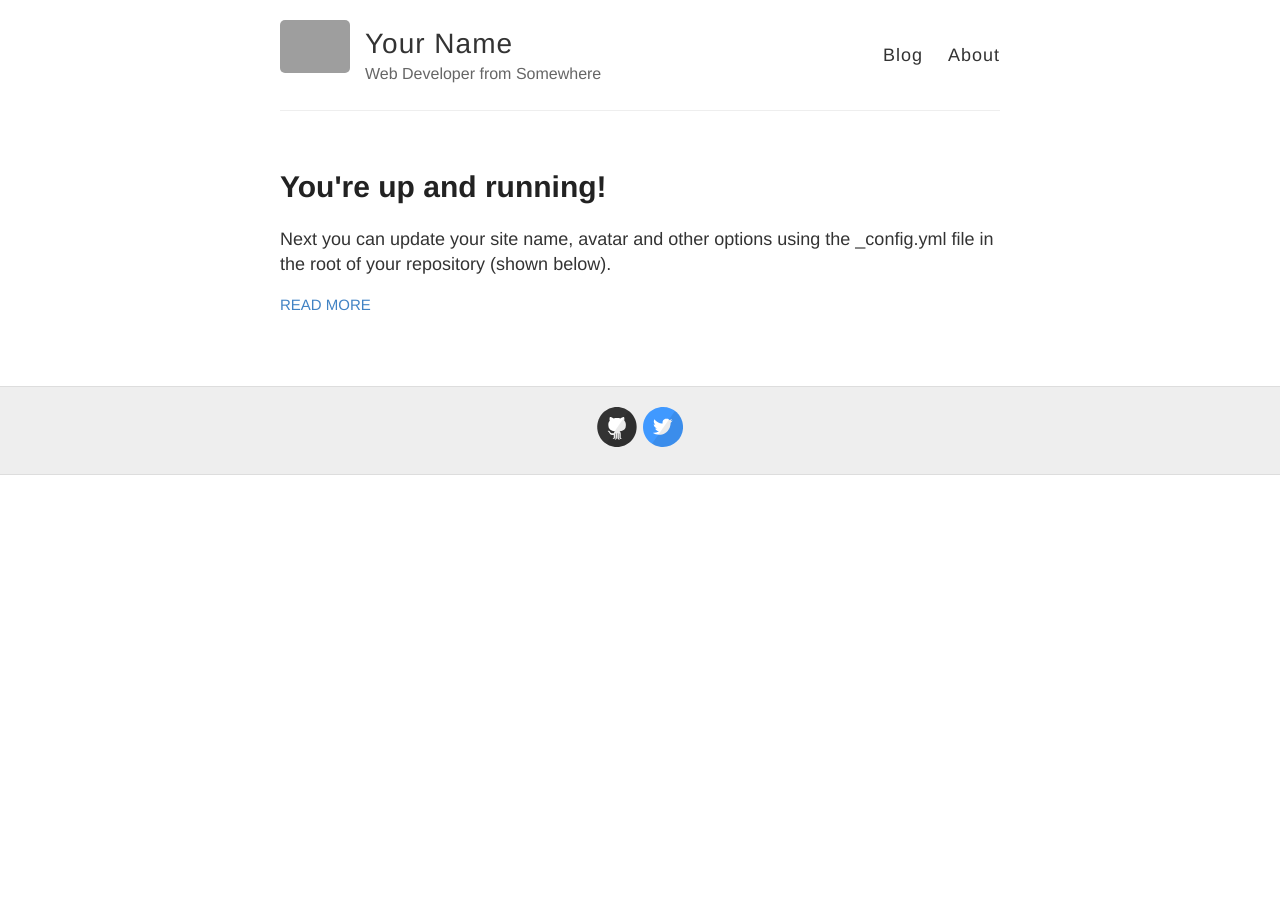
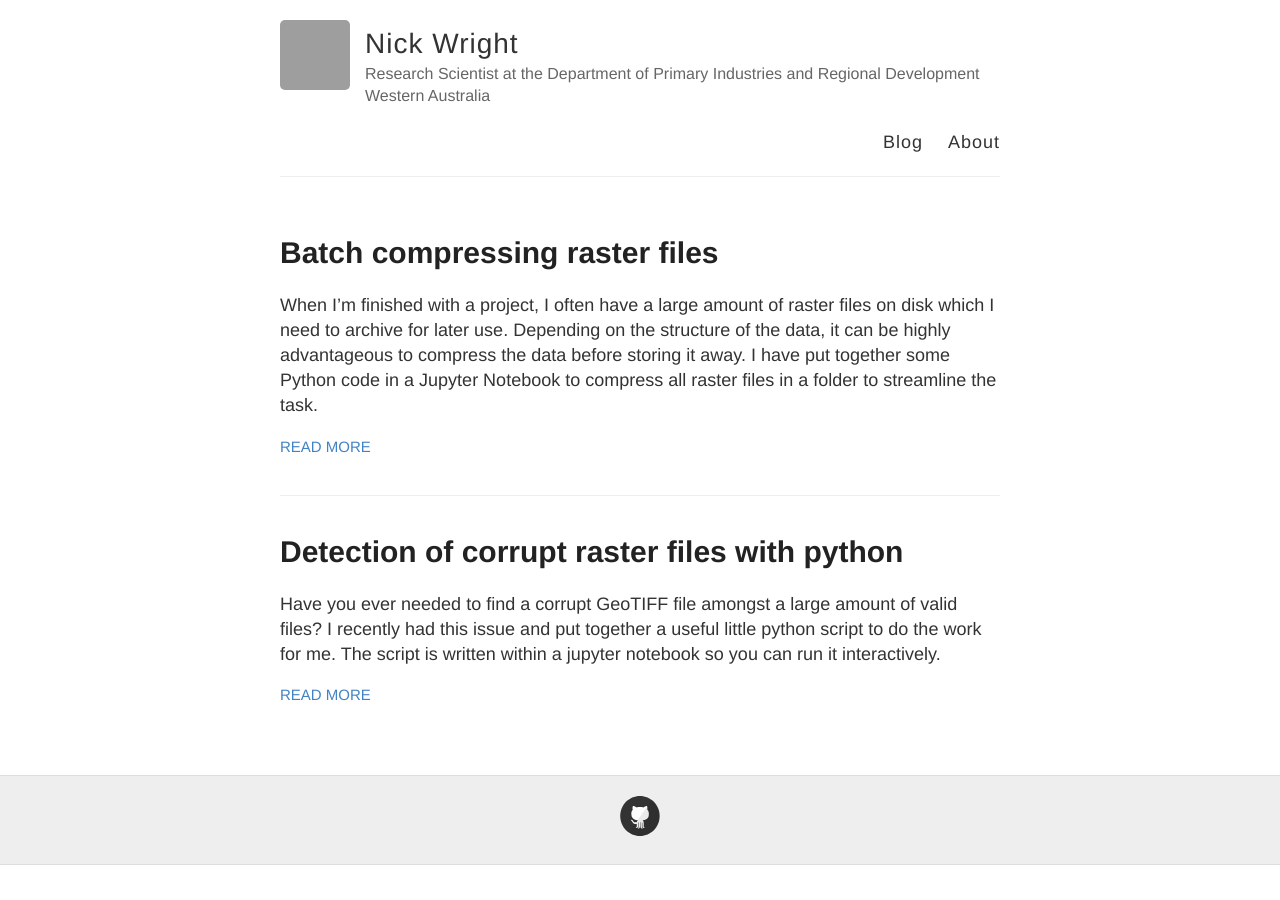
Before and after one commit to DPIRD-DMA/blog, a Jekyll site: the page built from docs/index.html, in a window 1280 px wide. Built offline with Jekyll 4.4.1, drawn with Linux system fonts in a browser that asks for light colours; grey boxes are pictures that could not be loaded.

Commit message:
moved from other

```diff
--- a/docs/_config.yml
+++ b/docs/_config.yml
@@ -3,13 +3,13 @@
 #
 
 # Name of your site (displayed in the header)
-name: Your Name
+name: Nick Wright
 
 # Short bio or description (displayed in the header)
-description: Web Developer from Somewhere
+description: Research Scientist at the Department of Primary Industries and Regional Development <br> Western Australia
 
 # URL of your avatar or profile pic (you could use your GitHub profile pic)
-avatar: https://raw.githubusercontent.com/barryclark/jekyll-now/master/images/jekyll-logo.png
+avatar: https://avatars0.githubusercontent.com/u/11862771?.png
 
 #
 # Flags below are optional
@@ -21,12 +21,12 @@ footer-links:
   email:
   facebook:
   flickr:
-  github: barryclark/jekyll-now
+  github: wrignj08
   instagram:
   linkedin:
   pinterest:
   rss: # just type anything here for a working RSS icon
-  twitter: jekyllrb
+  twitter:
   stackoverflow: # your stackoverflow profile, e.g. "users/50476/bart-kiers"
   youtube: # channel/<your_long_string> or user/<user-name>
   googleplus: # anything in your profile username that comes after plus.google.com/
@@ -71,7 +71,6 @@ kramdown:
 # Set the Sass partials directory, as we're using @imports
 sass:
   style: :expanded # You might prefer to minify using :compressed
-  # sass_dir: _sass
 
 # Use the following plug-ins
 gems:
--- a/docs/_posts/2014-3-3-Hello-World.md
+++ /dev/null
@@ -1,10 +0,0 @@
----
-layout: post
-title: You're up and running!
----
-
-Next you can update your site name, avatar and other options using the _config.yml file in the root of your repository (shown below).
-
-![_config.yml]({{ site.baseurl }}/images/config.png)
-
-The easiest way to make your first post is to edit this one. Go into /_posts/ and update the Hello World markdown file. For more instructions head over to the [Jekyll Now repository](https://github.com/barryclark/jekyll-now) on GitHub.
--- /dev/null
+++ b/docs/_posts/2020-12-31-Detection-of-corrupt-raster-files-with-python.md
@@ -0,0 +1,85 @@
+---
+layout: post
+title: Detection of corrupt raster files with python
+---
+Have you ever needed to find a corrupt GeoTIFF file amongst a large amount of valid files? I recently had this issue and put together a useful little python script to do the work for me. The script is written within a jupyter notebook so you can run it interactively.
+
+<a class="jn" href="https://github.com/DPIRD-DMA">link to notebook</a>
+
+Start by importing the “os” module for its ability to join file paths, search for files and remove files. Import “Pool” from the “multiprocessing” library for parallelisation. The “tqdm” module is imported to show a loading bar to indicate progress, lastly import ‘rasterio’ to open and validate the raster files.
+{% highlight python %}
+import os
+from multiprocessing import Pool
+from tqdm.auto import tqdm
+import rasterio
+{% endhighlight %}
+<!-- ![_config.yml]({{ site.baseurl }}/images/image3.png) -->
+
+The second cell defines the formats of interest as a tuple and the input directory which contains the raster files. Keep in mind this script will search all subdirectories of this path as well, which is really handy if you have a nested directory structure.
+{% highlight python %}
+formats = ('.tif','.tiff','.jpg','.png')
+
+input_folder = '/media/nick/2TB Working/Projects/test'
+{% endhighlight %}
+
+<!-- ![_config.yml]({{ site.baseurl }}/images/image4.png) -->
+
+Set up an empty array. This will be filled using the os.walk method, which will search the directory and return every file which ends with one of the predefined formats. It will add each file path to the array “raster_list”. When this has finished it will print out the total amount of raster files found.
+{% highlight python %}
+raster_list = []
+
+for path in os.walk(input_folder):
+    root, dirs, files = path
+    for file in files:
+        if file.endswith(formats):
+            raster_list.append(os.path.join(root, file))
+
+print('Raster count',len(raster_list))
+{% endhighlight %}
+<!-- ![_config.yml]({{ site.baseurl }}/images/image5.png) -->
+
+The function below will open a raster and check if it is valid. The function takes a raster path as input and tries to open it with rasterio within a try block. This block will fail if rasterio can not open or read the data from the path. Within the try block, rasterio also attempts to extract the bounds (bounding geometry) of the raster file. If “0” is returned for its left coordinate it’s safe to assume (in most cases) the raster coordinate data is missing or broken. If rasterio cant open the data or the coordinates appear to be missformed we pass the raster file path with the return function. If the raster passes both of these tests it will automatically return “None”.
+
+This may not be a fool proof solution but it has worked for me. If you are having specific problems with your files that this does not catch, you can always add more tests.
+{% highlight python %}
+def img_test(tif):
+    try:
+        src = rasterio.open(tif)
+        read_as_array = src.read()
+        bounds = src.bounds
+        if bounds.left == 0:
+            return(tif)
+
+    except:
+        return tif
+{% endhighlight %}
+<!-- ![_config.yml]({{ site.baseurl }}/images/image2.png) -->
+
+At this stage, a simple for loop could be used to iterate over each raster with the above function, but instead use multiprocessing which will dramatically speed up the process. Using “Pool().imap()” will break the task up into smaller chunks and process multiple chunks at the same time. This process is wrapped within “tqdm()” which provides a loading bar below the cell to show the current progress.
+
+The result of this operation is a list which contains the paths to all the corrupted files as well as a bunch of “None” values which correlates to all the files which passed the test.
+{% highlight python %}
+currupt_images = list(tqdm(Pool().imap(img_test, raster_list), total=len(raster_list)))
+{% endhighlight %}
+<!-- ![_config.yml]({{ site.baseurl }}/images/image1.png) -->
+
+To print out all the corrupted files which failed the test, the below loop prints out everything that was returned that is not “None”, these are your corrupted files.
+{% highlight python %}
+for img in currupt_images:
+    if img != None:
+        print(img)
+{% endhighlight %}
+<!-- ![_config.yml]({{ site.baseurl }}/images/image7.png) -->
+
+Finally the last bit of code will delete all the files which failed the test.
+
+<!-- ![_config.yml]({{ site.baseurl }}/images/image6.png)   -->
+
+{% highlight python %}
+for img in currupt_images:
+    if img != None:
+        os.remove(img)
+{% endhighlight %}
+
+
+<a class="jn" href="https://github.com/DPIRD-DMA">link to notebook</a>
--- /dev/null
+++ b/docs/_posts/2021-01-02-Batch-compressing-raster files.md
@@ -0,0 +1,66 @@
+---
+layout: post
+title: Batch compressing raster files
+---
+When I’m finished with a project, I often have a large amount of raster files on disk which I need to archive for later use. Depending on the structure of the data, it can be highly advantageous to compress the data before storing it away. I have put together some Python code in a Jupyter Notebook to compress all raster files in a folder to streamline the task.
+
+<a class="jn" href="https://github.com/DPIRD-DMA">link to notebook</a>
+
+The script starts by importing a bunch of modules, “os” for manipulating file paths, “glob” for grabbing a list of files in a folder, “Pool” for multiprocessing, “tqdm” for displaying a loading bar, “Path” for making folders and lastly “gdal” for raster manipulation.
+
+{% highlight python %}
+import os
+import glob
+from multiprocessing import Pool
+from tqdm.auto import tqdm
+from pathlib import Path
+from osgeo import gdal,osr
+{% endhighlight %}
+
+You need to specify the folder which contains the uncompressed rasters, and the folder which will contain the compressed rasters. The script will then use glob to search the “tif_dir” for rasters ending with “.tif” and place the paths to these files in a list called list_tifs.
+
+{% highlight python %}
+tif_dir = '/Users/nick/Desktop/tif full'
+
+export_dir = '/Users/nick/Desktop/tif comp'
+Path(dest_dir).mkdir(parents=True, exist_ok=True)
+
+list_tifs = glob.glob(tif_dir+"/*.tif")
+print('Image count', len(list_tifs))
+{% endhighlight %}
+
+The compression options are selected with “gdal.TranslateOptions()”. For most uses “LZW” with “PREDICTOR=2” is a good compromise of speed and compression ratio, however you may wish to change these depending on your specific situation.
+For some context check out these links:
+
+<a href="https://digital-geography.com/geotiff-compression-comparison/">Geotiff compression comparison</a>
+
+<a href="https://kokoalberti.com/articles/geotiff-compression-optimization-guide/">Geotiff compression optimization guide</a>
+
+{% highlight python %}
+topts = gdal.TranslateOptions(creationOptions=['COMPRESS=LZW', 'PREDICTOR=2', 'NUM_THREADS=ALL_CPUS','GDAL_DISABLE_READDIR_ON_OPEN=TRUE'])
+{% endhighlight %}
+
+The next cell sets up a function to do the heavy lifting. Firstly, it extracts the file name of the input tif path with “os.path.basename()” then constructs the “export_path” using the supplied “export_dir” and tif basename. Then it will check to see if the export file already exists, this is useful if you have already run this script but it did not complete. The script will only make the file if it does not already exist.
+
+Now the function pulls in the compression options with a gdal.Translate() which opens the uncompressed tif and re-saves it with the new compression in the specified folder.
+
+{% highlight python %}
+def compress_tifs(tif):
+    file_name = os.path.basename(tif)
+    export_path = os.path.join(export_dir,file_name)
+
+    if not os.path.isfile(save_path):
+        gdal.Translate(export_path, tif, options=topts)
+{% endhighlight %}
+
+Finally we call “tqdm(Pool().imap()” which runs the compression function using multiprocessing and displays a handy loading bar so you can see your progress.
+
+{% highlight python %}
+tqdm(Pool().imap(compress_tifs, list_tifs), total=len(list_tifs))
+{% endhighlight %}
+
+Keep in mind that depending on your data, storage medium and CPU power you may be better off limiting the amount of simultaneous processes. You can experiment with this by placing the number of desired processes within the brackets of the “Pool()” call. This can be particularly useful if you are reading from, or exporting to, a hard drive as having too many processes may slow you down by making the drive spend more time moving around to find the location of your data and less time actually reading it.
+
+If you are wanting to compress RGB rasters and you are fine with lossy compression you may also want to check out “JPEG” compression (yes you can have .jpg compression within a .tif). This will massively reduce the image size with a slight loss of detail which may be worthwhile in some cases.
+
+<a class="jn" href="https://github.com/DPIRD-DMA">link to notebook</a>
--- a/docs/style.scss
+++ b/docs/style.scss
@@ -4,6 +4,7 @@
 //
 // IMPORTS
 //
+
 @import "reset";
 @import "variables";
 // Syntax highlighting @import is at the bottom of this file
@@ -74,6 +75,12 @@ a {
   &:hover, &:active {
     color: $blue;
   }
+}
+
+a.jn {
+  color: #f37726;
+  font-weight: bold;
+  text-decoration: underline;
 }
 
 ul, ol {
```
Also changed, not shown: docs/about.md (+2 -6 lines), docs/images/config.png (deleted), docs/images/first-post.png (deleted), docs/images/jekyll-logo.png (deleted), docs/images/jekyll-now-theme-screenshot.jpg (deleted), docs/images/step1.gif (deleted).
